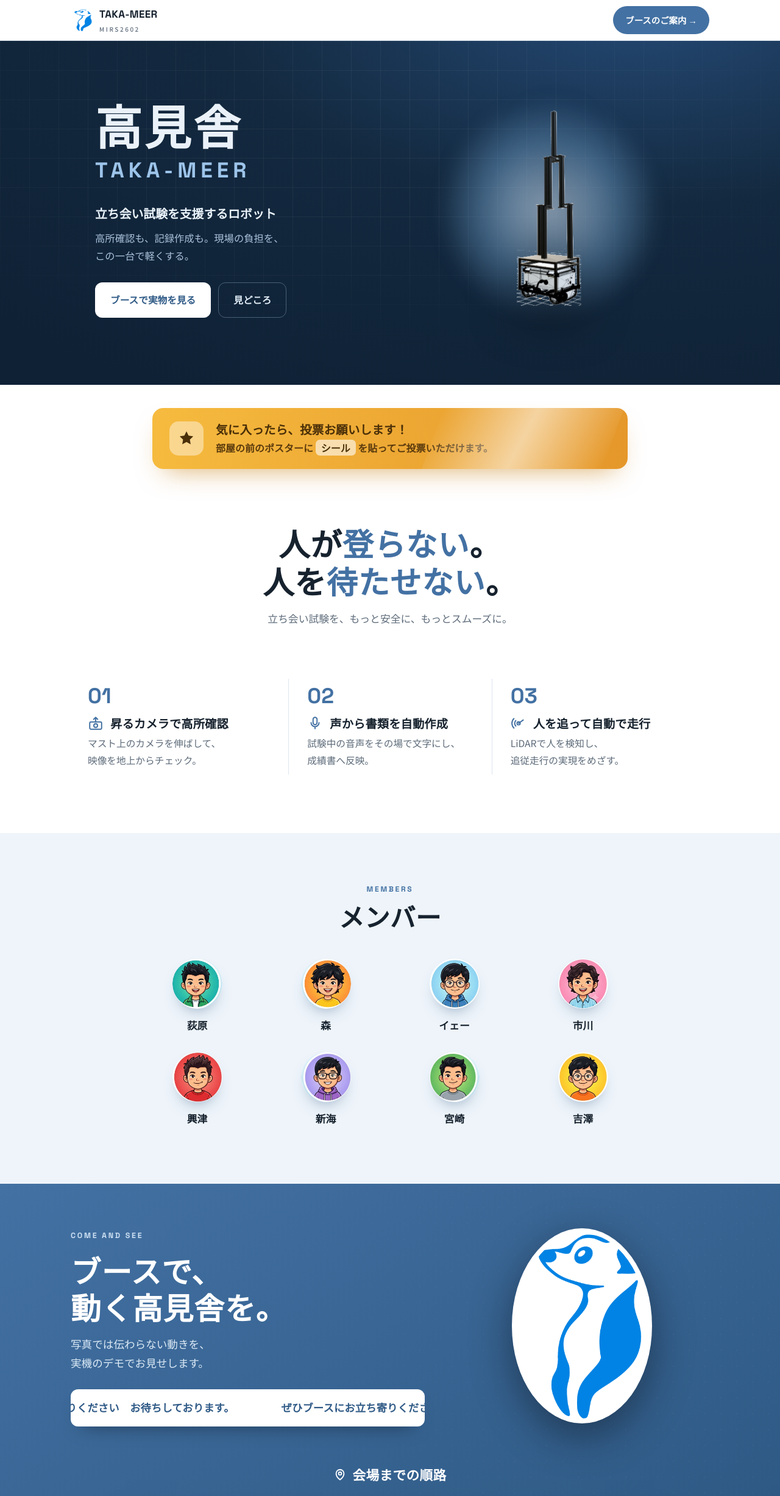
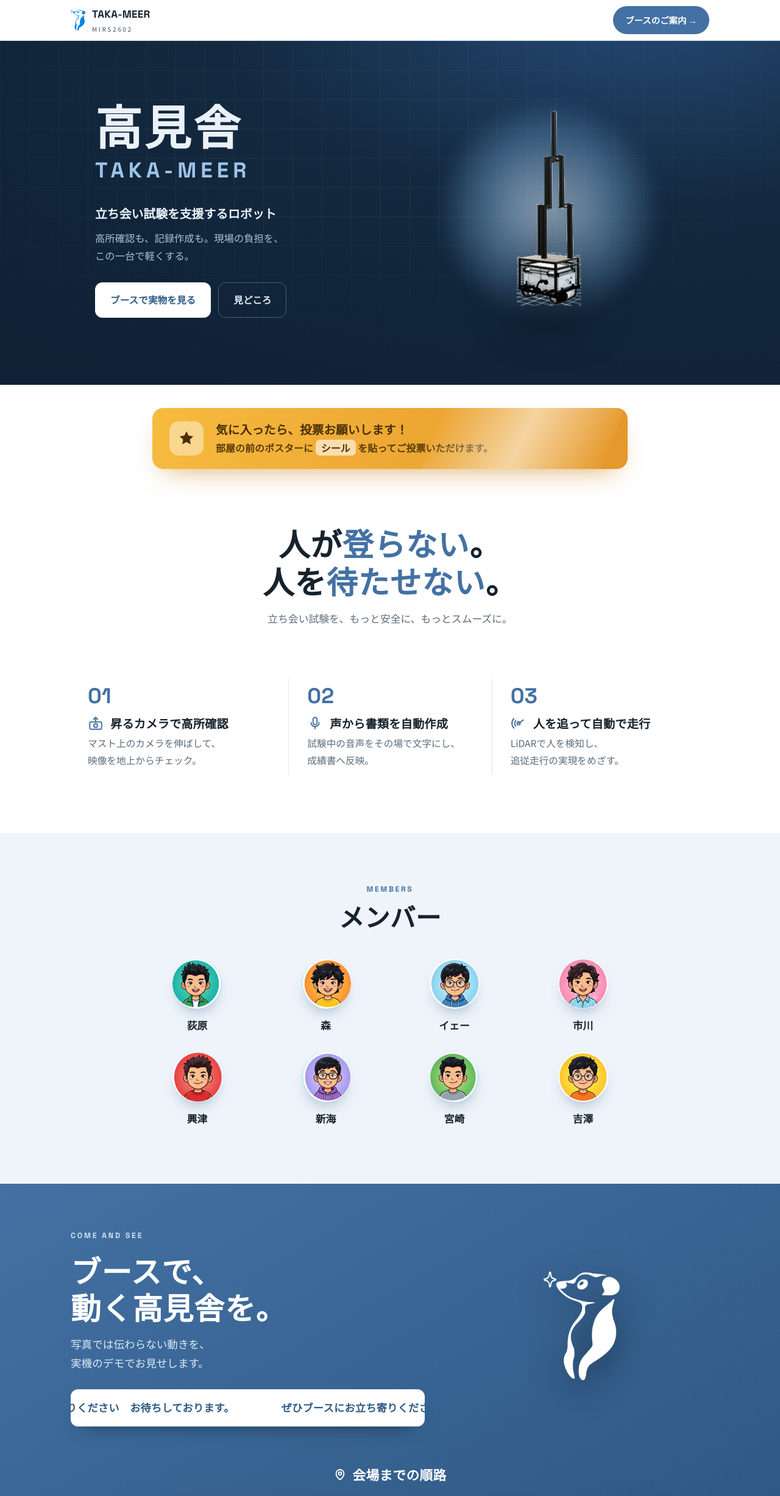
Before and after one commit to Lavimon/taka-meer, a plain HTML site: page index.html in a window 1280 px wide. Shown: the top 2453 px of the page at 61% size. Drawn offline with nearby package versions, Linux system fonts and the light colour scheme.

Commit message:
Logo style changed

```diff
--- a/index.html
+++ b/index.html
@@ -41,7 +41,7 @@ a{color:inherit;text-decoration:none}
 .nav{position:sticky;top:0;z-index:50;background:rgba(255,255,255,.86);backdrop-filter:saturate(180%) blur(14px);border-bottom:1px solid var(--line)}
 .nav-in{display:flex;align-items:center;height:66px;gap:16px}
 .brand{display:flex;align-items:center;gap:11px;font-weight:700}
-.brand img{width:36px;height:36px;border-radius:50%}
+.brand img{height:34px;width:auto}
 .brand .bn{font-family:var(--latin);font-size:1.06rem;letter-spacing:.02em}
 .brand .bn small{display:block;font-family:var(--jp);font-weight:500;font-size:.62rem;color:var(--muted);letter-spacing:.26em}
 .nav-cta{margin-left:auto;display:inline-flex;align-items:center;gap:8px;background:var(--blue);color:#fff;font-weight:700;font-size:.9rem;padding:10px 20px;border-radius:999px;transition:.2s}
@@ -127,7 +127,7 @@ a{color:inherit;text-decoration:none}
 @keyframes ledScroll{from{transform:translateX(0)}to{transform:translateX(-50%)}}
 @media(prefers-reduced-motion:reduce){.led-track{animation:none;display:flex;justify-content:center;width:100%}.led-item:nth-child(2){display:none}}
 .booth-mark{display:flex;justify-content:center}
-.booth-mark img{width:230px;max-width:100%;filter:drop-shadow(0 20px 34px rgba(0,0,0,.4));background:#fff;border-radius:50%;padding:8px}
+.booth-mark img{height:178px;width:auto;max-width:100%;filter:drop-shadow(0 18px 30px rgba(0,0,0,.45))}
 .booth-route{margin-top:60px}
 .br-title{display:flex;align-items:center;justify-content:center;gap:9px;color:#fff;font-weight:800;font-size:1.35rem;letter-spacing:.02em;margin-bottom:20px}
 .br-title svg{flex:none}
@@ -224,7 +224,7 @@ a{color:inherit;text-decoration:none}
   .ava{width:62px;height:62px}
   .mn{font-size:.86rem}
   .booth .invite{font-size:1rem;padding:14px 0;margin-top:16px}
-  .booth-mark img{width:75px}
+  .booth-mark img{height:100px}
   .booth-route{margin-top:24px}
   .br-title{font-size:1.14rem;margin-bottom:10px}
   .booth-map{padding:8px;border-radius:14px}
@@ -239,7 +239,7 @@ a{color:inherit;text-decoration:none}
 @media(max-width:400px){
   .nav-in{gap:10px}
   .brand .bn{font-size:.96rem}
-  .brand img{width:32px;height:32px}
+  .brand img{height:30px}
   .nav-cta{padding:9px 15px;font-size:.82rem}
   .hero .tagline{font-size:1.16rem}
   .booth .invite{font-size:.94rem;padding:13px 0}
@@ -359,7 +359,7 @@ a{color:inherit;text-decoration:none}
       </div>
     </div>
     <div class="booth-mark reveal">
-      <img src="assets/logo-meerkat.png" alt="高見舎 マスコット">
+      <img src="assets/logo-meerkat-white.png" alt="高見舎 マスコット">
     </div>
   </div>
   <div class="wrap">
@@ -423,7 +423,7 @@ a{color:inherit;text-decoration:none}
 <footer class="foot">
   <div class="wrap foot-in">
     <a class="brand" href="#top">
-      <img src="assets/logo-meerkat.png" alt="" style="width:38px;height:38px;border-radius:50%">
+      <img src="assets/logo-meerkat-white.png" alt="" style="height:34px;width:auto">
       <span class="bn latin">高見舎 TAKA-MEER<small style="letter-spacing:.26em">立ち会い試験支援ロボット</small></span>
     </a>
     <div class="meta">MIRS PROJECT 2602</div>
```
